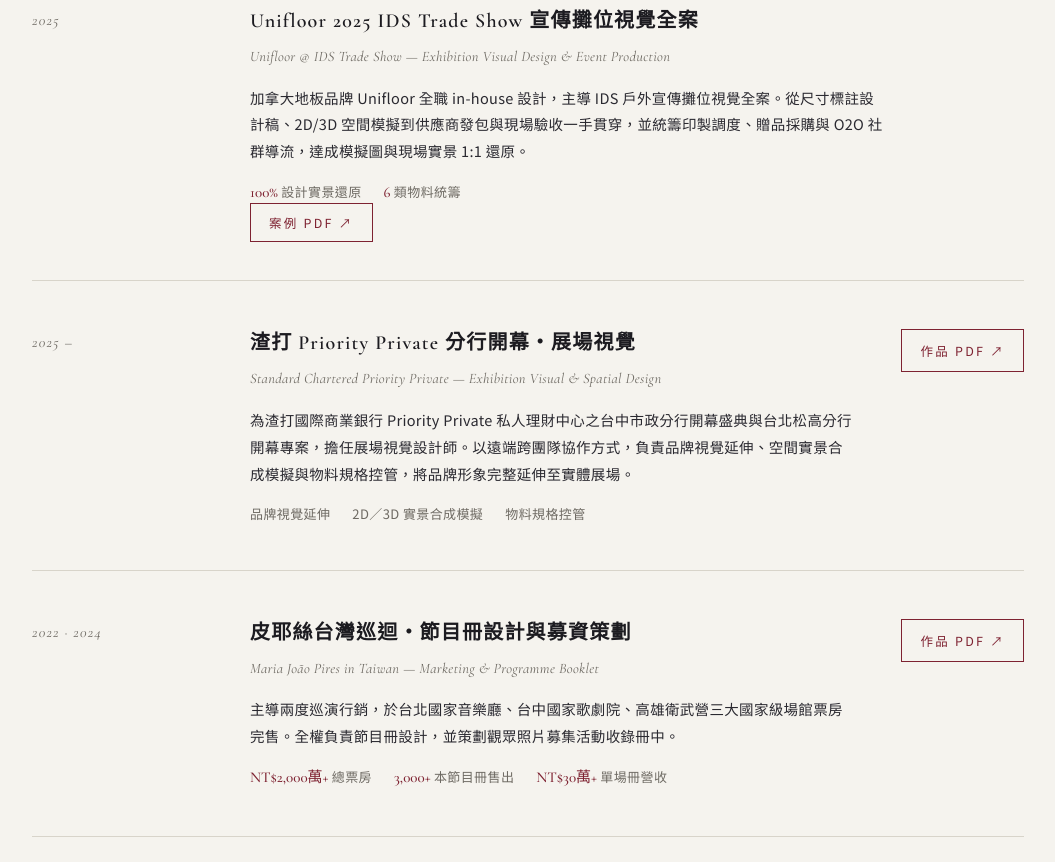
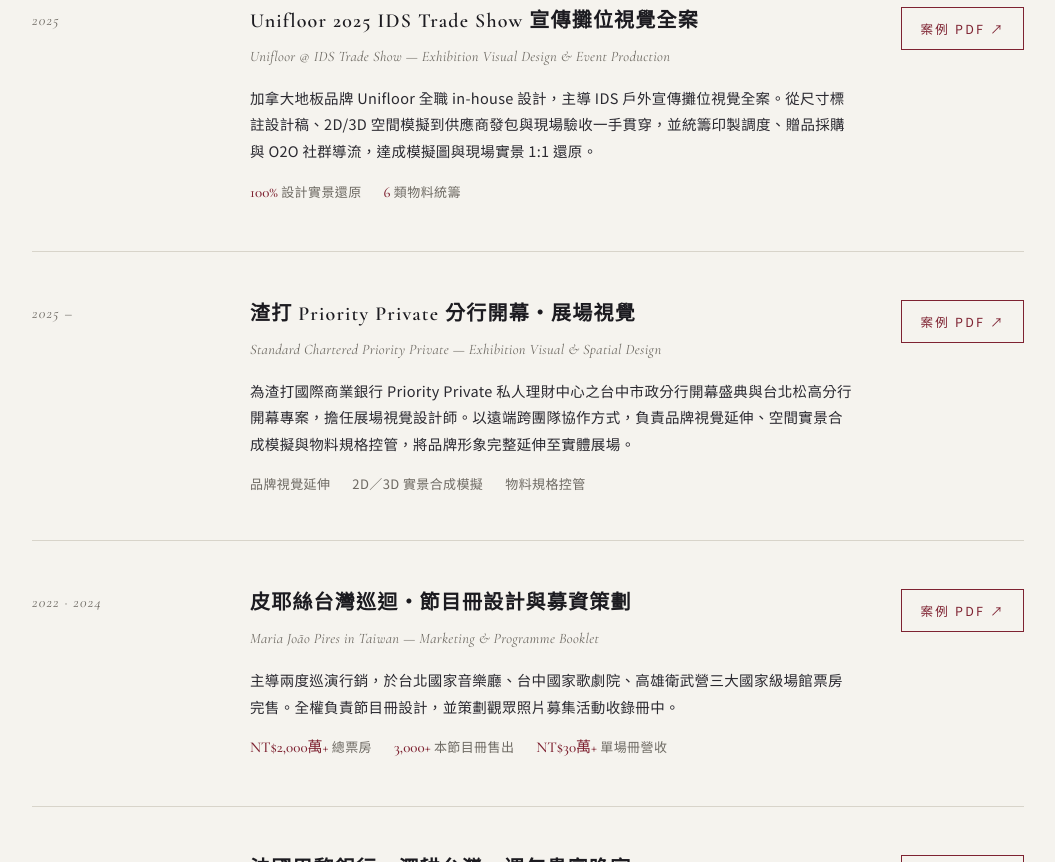
Before and after one commit to wenmikin-del/profolio, a plain HTML site: page index.html in a window 1280 px wide. Shown: the part 4304-5166 px from the top of the page, without its empty margins (112-1167 px from the left). Drawn offline with nearby package versions, Linux system fonts and the light colour scheme.

Commit message:
Update index.html

```diff
--- a/index.html
+++ b/index.html
@@ -541,7 +541,7 @@
     <h3>Unifloor 2025 IDS Trade Show 宣傳攤位視覺全案</h3>
     <p class="case-en">Unifloor @ IDS Trade Show — Exhibition Visual Design & Event Production</p>
     <p>加拿大地板品牌 Unifloor 全職 in-house 設計，主導 IDS 戶外宣傳攤位視覺全案。從尺寸標註設計稿、2D/3D 空間模擬到供應商發包與現場驗收一手貫穿，並統籌印製調度、贈品採購與 O2O 社群導流，達成模擬圖與現場實景 1:1 還原。</p>
-    <div class="case-metrics"><span><b>100%</b> 設計實景還原</span><span><b>6</b> 類物料統籌</span>
+    <div class="case-metrics"><span><b>100%</b> 設計實景還原</span><span><b>6</b> 類物料統籌</span></div>
   </div>
   <a class="case-link" data-pdf="Unifloor.pdf" data-title="Unifloor 2025 IDS 展場視覺全案・案例研究" href="Unifloor.pdf" target="_blank" rel="noopener">案例 PDF ↗</a>
 </article>
@@ -554,7 +554,7 @@
           <p>為渣打國際商業銀行 Priority Private 私人理財中心之台中市政分行開幕盛典與台北松高分行開幕專案，擔任展場視覺設計師。以遠端跨團隊協作方式，負責品牌視覺延伸、空間實景合成模擬與物料規格控管，將品牌形象完整延伸至實體展場。</p>
           <div class="case-metrics"><span>品牌視覺延伸</span><span>2D／3D 實景合成模擬</span><span>物料規格控管</span></div>
         </div>
-        <a class="case-link" data-pdf="scb_case.pdf" data-title="渣打 Priority Private・展場視覺設計作品集" href="scb_case.pdf" target="_blank" rel="noopener">作品 PDF ↗</a>
+        <a class="case-link" data-pdf="scb_case.pdf" data-title="渣打 Priority Private・展場視覺設計作品集" href="scb_case.pdf" target="_blank" rel="noopener">案例 PDF ↗</a>
       </article>
 
       <article class="case reveal">
@@ -565,7 +565,7 @@
           <p>主導兩度巡演行銷，於台北國家音樂廳、台中國家歌劇院、高雄衛武營三大國家級場館票房完售。全權負責節目冊設計，並策劃觀眾照片募集活動收錄冊中。</p>
           <div class="case-metrics"><span><b>NT$2,000萬+</b> 總票房</span><span><b>3,000+</b> 本節目冊售出</span><span><b>NT$30萬+</b> 單場冊營收</span></div>
         </div>
-        <a class="case-link" data-pdf="pires_booklet.pdf" data-title="皮耶絲台灣巡迴・節目冊" href="pires_booklet.pdf" target="_blank" rel="noopener">作品 PDF ↗</a>
+        <a class="case-link" data-pdf="pires_booklet.pdf" data-title="皮耶絲台灣巡迴・節目冊" href="pires_booklet.pdf" target="_blank" rel="noopener">案例 PDF ↗</a>
       </article>
 
       <article class="case reveal">
```
